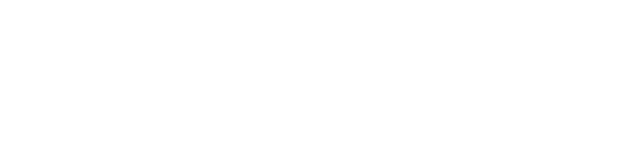
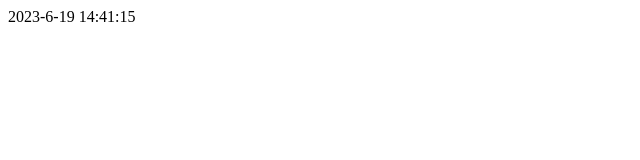
Before and after one commit to acciojob/clock-ManiPoorna, a website: page main.html in a window 1280 px wide. Shown: the whole page, without its empty margins (0-640 px from the left). Drawn offline with Linux system fonts and the light colour scheme.

Commit message:
created a submission

```diff
--- a/main.html
+++ b/main.html
@@ -7,6 +7,8 @@
 </head>
 
 <body>
+	<span id="date"></span>
+	<span id="time"></span>
 	<!-- the entire body must be written by student -->
     <script type="text/javascript" src="./script.js">
 </script>
--- a/script.js
+++ b/script.js
@@ -1 +1,6 @@
 //your JS code here. If required.
+const date  = new Date();
+const displayDate = date.getFullYear() +'-'+ (date.getMonth()+1) +'-'+date.getDate();
+document.getElementById("date").innerHTML = displayDate;
+const displayTime = date.getHours()+":"+date.getMinutes()+":"+date.getSeconds();
+document.getElementById("time").innerHTML = displayTime;
```
